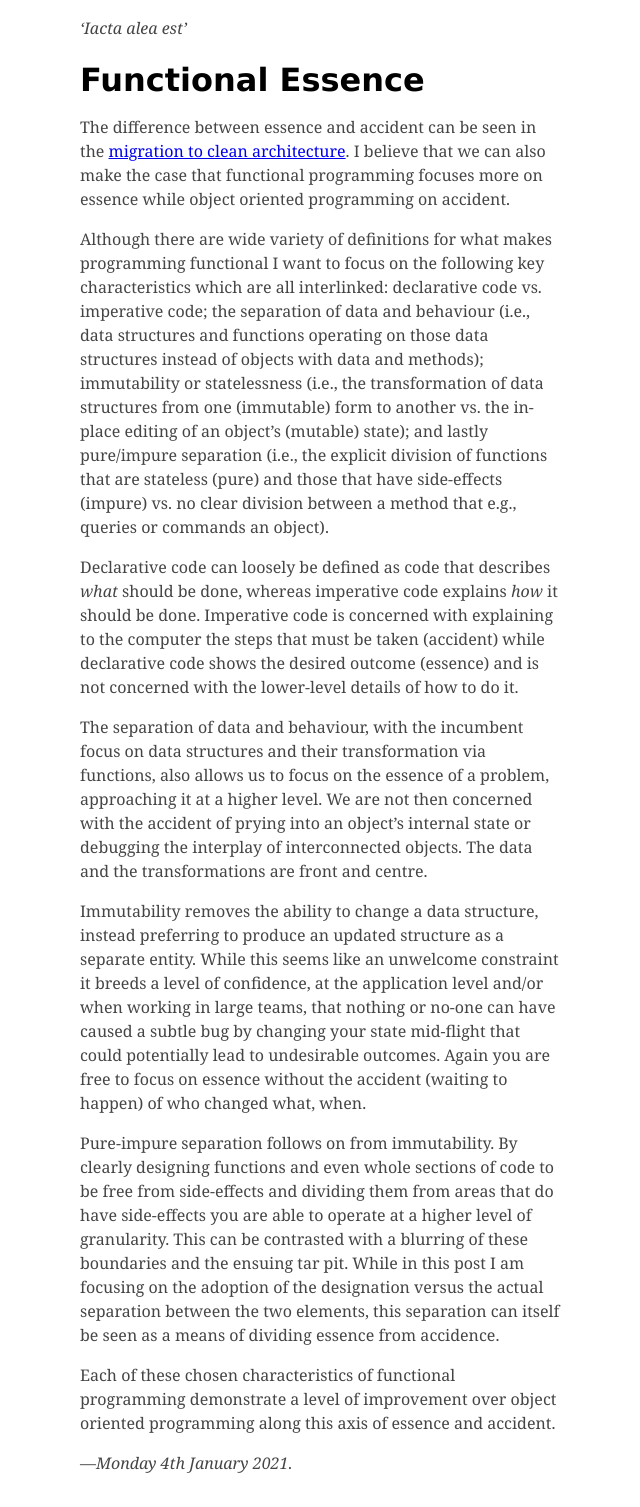
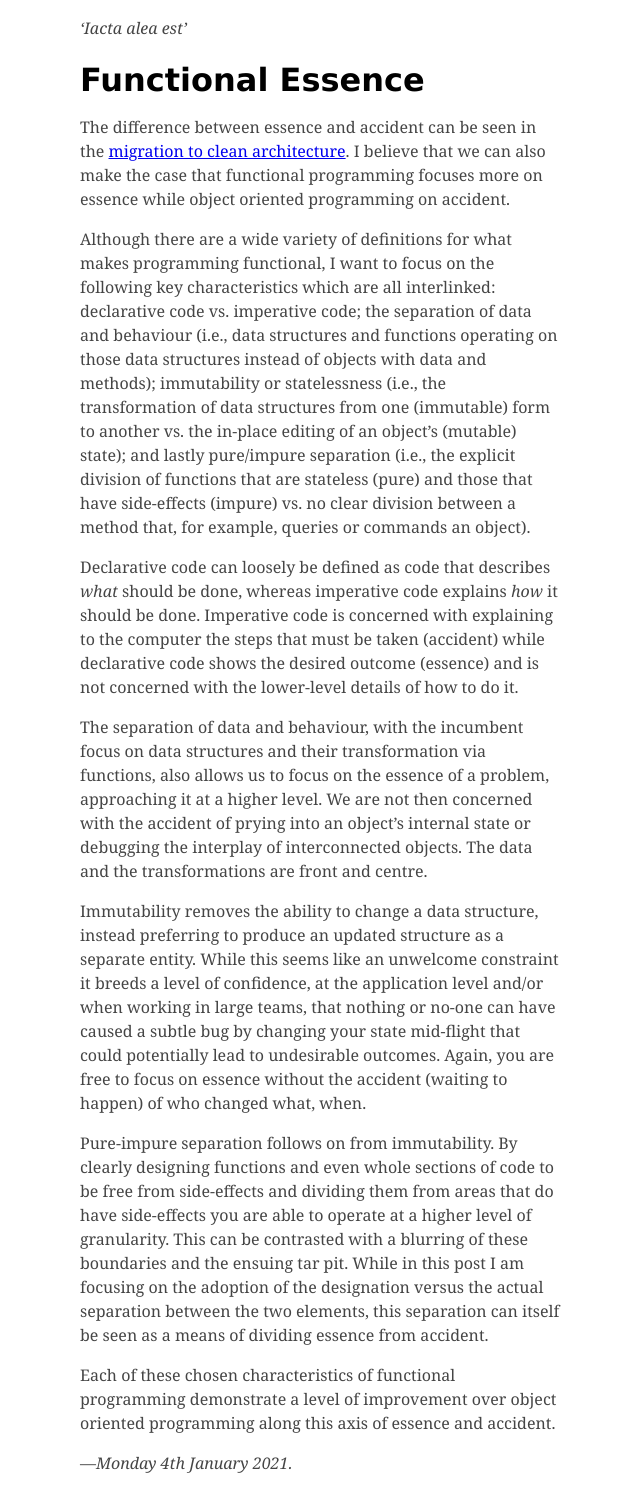
Before and after one commit to pootsbook/crossingtherubicon, a Jekyll site: the page built from _posts/2021-01-04-functional-essence.md, in a window 1280 px wide. Shown: the whole page, without its empty margins (320-960 px from the left). Built offline with Jekyll 4.4.1, drawn with Linux system fonts in a browser that asks for light colours; comment, search, counter and statistics services are not loaded.

Commit message:
Grammar, spelling and style

```diff
--- a/_posts/2021-01-04-functional-essence.md
+++ b/_posts/2021-01-04-functional-essence.md
@@ -5,15 +5,15 @@ title: Functional Essence
 
 The difference between essence and accident can be seen in the [migration to clean architecture][aa]. I believe that we can also make the case that functional programming focuses more on essence while object oriented programming on accident.
 
-Although there are wide variety of definitions for what makes programming functional I want to focus on the following key characteristics which are all interlinked: declarative code vs. imperative code; the separation of data and behaviour (i.e., data structures and functions operating on those data structures instead of objects with data and methods); immutability or statelessness (i.e., the transformation of data structures from one (immutable) form to another vs. the in-place editing of an object’s (mutable) state); and lastly pure/impure separation (i.e., the explicit division of functions that are stateless (pure) and those that have side-effects (impure) vs. no clear division between a method that e.g., queries or commands an object).
+Although there are a wide variety of definitions for what makes programming functional, I want to focus on the following key characteristics which are all interlinked: declarative code vs. imperative code; the separation of data and behaviour (i.e., data structures and functions operating on those data structures instead of objects with data and methods); immutability or statelessness (i.e., the transformation of data structures from one (immutable) form to another vs. the in-place editing of an object’s (mutable) state); and lastly pure/impure separation (i.e., the explicit division of functions that are stateless (pure) and those that have side-effects (impure) vs. no clear division between a method that, for example, queries or commands an object).
 
 Declarative code can loosely be defined as code that describes _what_ should be done, whereas imperative code explains _how_ it should be done. Imperative code is concerned with explaining to the computer the steps that must be taken (accident) while declarative code shows the desired outcome (essence) and is not concerned with the lower-level details of how to do it.
 
 The separation of data and behaviour, with the incumbent focus on data structures and their transformation via functions, also allows us to focus on the essence of a problem, approaching it at a higher level. We are not then concerned with the accident of prying into an object’s internal state or debugging the interplay of interconnected objects. The data and the transformations are front and centre.
 
-Immutability removes the ability to change a data structure, instead preferring to produce an updated structure as a separate entity. While this seems like an unwelcome constraint it breeds a level of confidence, at the application level and/or when working in large teams, that nothing or no-one can have caused a subtle bug by changing your state mid-flight that could potentially lead to undesirable outcomes. Again you are free to focus on essence without the accident (waiting to happen) of who changed what, when.
+Immutability removes the ability to change a data structure, instead preferring to produce an updated structure as a separate entity. While this seems like an unwelcome constraint it breeds a level of confidence, at the application level and/or when working in large teams, that nothing or no-one can have caused a subtle bug by changing your state mid-flight that could potentially lead to undesirable outcomes. Again, you are free to focus on essence without the accident (waiting to happen) of who changed what, when.
 
-Pure-impure separation follows on from immutability. By clearly designing functions and even whole sections of code to be free from side-effects and dividing them from areas that do have side-effects you are able to operate at a higher level of granularity. This can be contrasted with a blurring of these boundaries and the ensuing tar pit. While in this post I am focusing on the adoption of the designation versus the actual separation between the two elements, this separation can itself be seen as a means of dividing essence from accidence.
+Pure-impure separation follows on from immutability. By clearly designing functions and even whole sections of code to be free from side-effects and dividing them from areas that do have side-effects you are able to operate at a higher level of granularity. This can be contrasted with a blurring of these boundaries and the ensuing tar pit. While in this post I am focusing on the adoption of the designation versus the actual separation between the two elements, this separation can itself be seen as a means of dividing essence from accident.
 
 Each of these chosen characteristics of functional programming demonstrate a level of improvement over object oriented programming along this axis of essence and accident.
 
```
